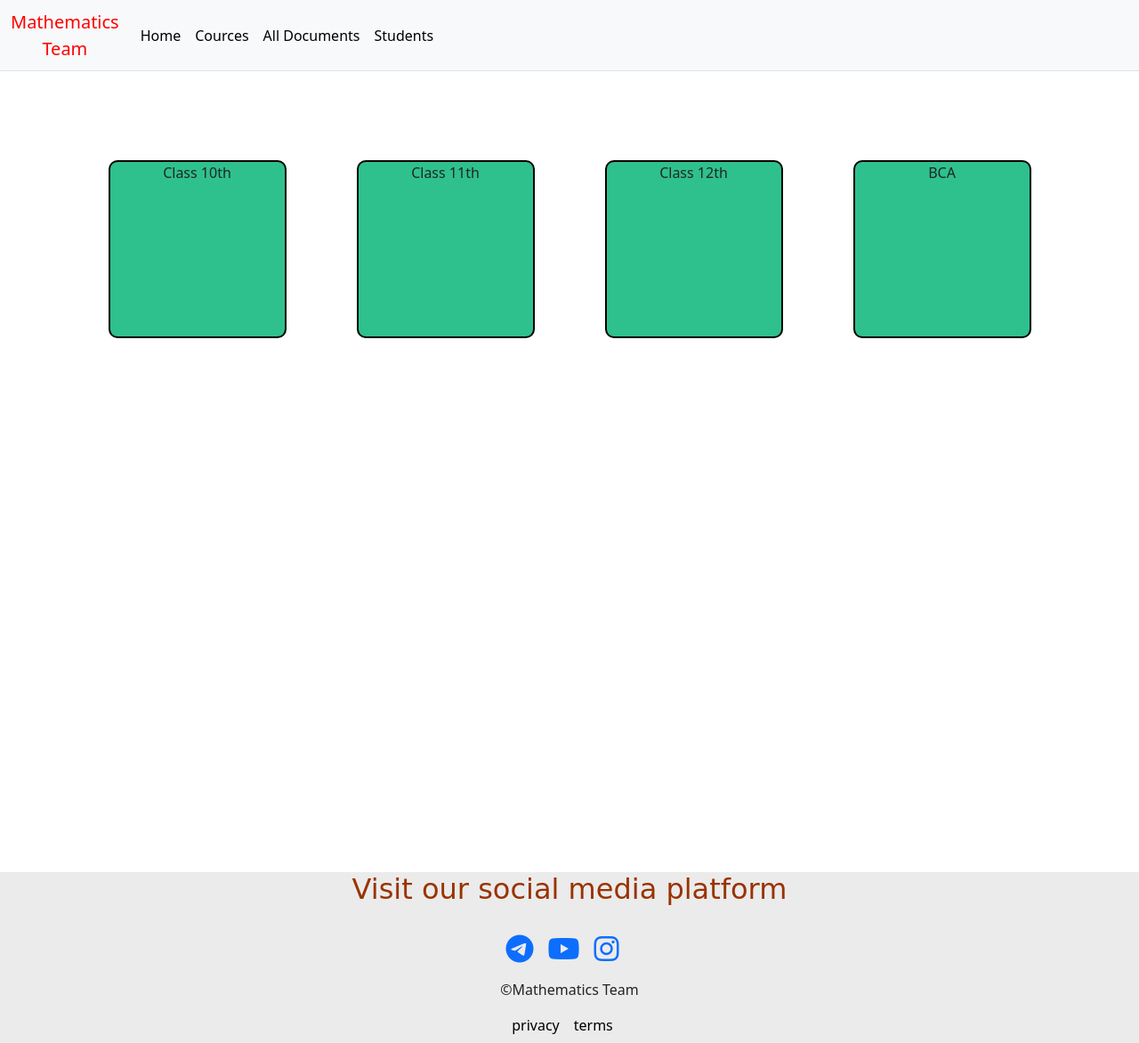
After one commit to Gautamkumarverma/Mathematics, a Node server app: template views/home/showpdflavel1.ejs in a window 1280 px wide. The commit adds this page. Shown: the whole page at 89% size. Run offline with Node 20, Linux system fonts and the light colour scheme; the template is opened without the code that fills it, so the values that code supplies are empty; some libraries are stand-ins or nearby versions.

Commit message:
show pdf problem commit

```diff
--- a/app.js
+++ b/app.js
@@ -49,16 +49,24 @@ app.post(
     console.log("class ", classField);
     console.log("subject ", subject);
 
-    const pdfFile = req.files["pdf1"] ? req.files["pdf1"][0] : null;
-    const imageFile = req.files["image"] ? req.files["image"][0] : null;
+    // const pdfFile = req.files["pdf1"] ? req.files["pdf1"][0] : null;
+    // const imageFile = req.files["image"] ? req.files["image"][0] : null;
+    // <-----------changes are here------------------------------>
+    const pdfFile = req.files["pdf1"]
+      ? `/uploads/${req.files["pdf1"][0].filename.replace(/\\/g, "/")}`
+      : null;
+    const imageFile = req.files["image"]
+      ? `/uploads/${req.files["image"][0].filename.replace(/\\/g, "/")}`
+      : null;
+
     console.log(pdfFile); //see printing to check the link
     const sampleListing = new Listing({
       title: title,
 
       class: classField,
       subject: subject,
-      pdflink: pdfFile ? pdfFile.path : null,
-      imageLink: imageFile ? imageFile.path : null,
+      pdflink: pdfFile ? pdfFile : null,
+      imageLink: imageFile ? imageFile : null,
     });
     sampleListing.save();
 
@@ -66,9 +74,41 @@ app.post(
   }
 );
 app.get("/listings/show", async (req, res) => {
-  console.log("great show pdf called");
-  const allListings = await Listing.find({});
-  res.render("home/showpdf.ejs", { allListings });
+  res.render("home/showpdflavel1.ejs");
+});
+
+app.get("/class", async (req, res) => {
+  const selectedClass = req.query.class;
+  const pdfClass = "class" + selectedClass + "th";
+  let allListings = null;
+  // Based on the selected class, fetch and render the appropriate data
+  switch (selectedClass) {
+    case "10":
+      // Fetch data for Class 10
+      console.log("class 10 me yaya");
+      allListings = await Listing.find({ class: pdfClass });
+      res.render("home/showpdf.ejs", { allListings });
+      break;
+    case "11":
+      console.log("class 11 me yaya");
+      allListings = await Listing.find({ class: pdfClass });
+      res.render("home/showpdf.ejs", { allListings });
+      break;
+    case "12":
+      // Fetch data for Class 12
+
+      allListings = await Listing.find({ class: pdfClass });
+      res.render("home/showpdf.ejs", { allListings });
+      break;
+    case "bca":
+      // Fetch data for BCA
+      console.log("class BCA me yaya");
+      allListings = await Listing.find({ class: pdfClass });
+      res.render("home/showpdf.ejs", { allListings });
+      break;
+    default:
+      res.status(404).send("Class not found");
+  }
 });
 
 app.get("/", (req, res) => {
--- a/public/css/style.css
+++ b/public/css/style.css
@@ -154,3 +154,20 @@
      align-items: center;
      margin-bottom: 2rem;
 }
+
+   /* showpdf lavel 1 */
+.b-buttnOuter{
+    display: flex;
+    justify-content: space-around;
+    flex-wrap: wrap;
+    margin-top: 100px;
+}
+.b-buttn{
+     height: 200px;
+     width: 200px;
+     margin-bottom: 50px;
+     text-align: center;
+    border: 2px solid black;
+    border-radius: 10px;
+    background-color: rgb(46, 193, 141);
+}
--- /dev/null
+++ b/views/home/showpdflavel1.ejs
@@ -0,0 +1,26 @@
+<% layout('/layouts/boilerplate') -%>
+
+<body>
+    <div class="b-buttnOuter">
+        <div class="b-buttn" data-class="10" onclick="navigate(this)">
+            Class 10th
+        </div>
+        <div class="b-buttn" data-class="11" onclick="navigate(this)">
+            Class 11th
+        </div>
+        <div class="b-buttn" data-class="12" onclick="navigate(this)">
+            Class 12th
+        </div>
+        <div class="b-buttn" data-class="bca" onclick="navigate(this)">
+            BCA
+        </div>
+    </div>
+
+    <script>
+        function navigate(element) {
+            const selectedClass = element.getAttribute('data-class');
+            window.location.href = `/class?class=${selectedClass}`;
+        }
+    </script>
+</body>
+</html>
```
Also changed, not shown: 10 other files.
